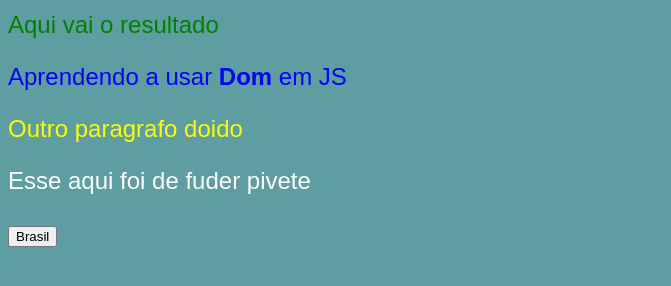
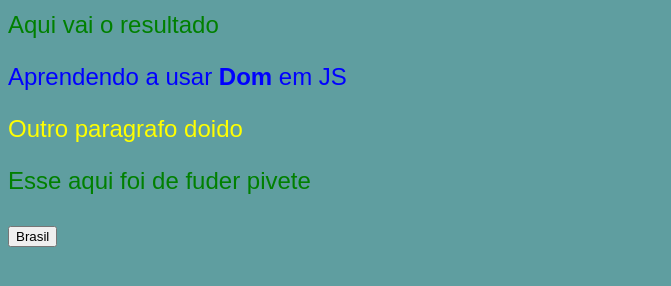
Before and after one commit to thiago-fiori/guanabara_js, a plain HTML site: page DOM/index.html in a window 1280 px wide. Both pictures are taken after a click on the button "Brasil". Shown: the part 108-394 px from the top of the page, without its empty margins (0-671 px from the left). Drawn offline with Linux system fonts and the light colour scheme.

Commit message:
queryelector

```diff
--- a/DOM/index.html
+++ b/DOM/index.html
@@ -13,7 +13,7 @@
     <p id="verde">Aqui vai o resultado</p>
     <p id="azul">Aprendendo a usar <strong>Dom</strong> em JS</p>
     <p id="amarelo">Outro paragrafo doido</p>
-    <p id="verde">Esse aqui foi de fuder pivete</p>
+    <p id="verde2">Esse aqui foi de fuder pivete</p>
     <div>
       <button onclick="clica()" type="button" name="button">Brasil</button>
     </div
--- a/DOM/script.js
+++ b/DOM/script.js
@@ -5,4 +5,6 @@ function clica(){
   p2.style.color = 'yellow';
   var p3 = document.getElementById('verde');
   p3.style.color = 'green';
+  var d  = document.querySelector('p#verde2');
+  d.style.color = 'green';
 }
```
